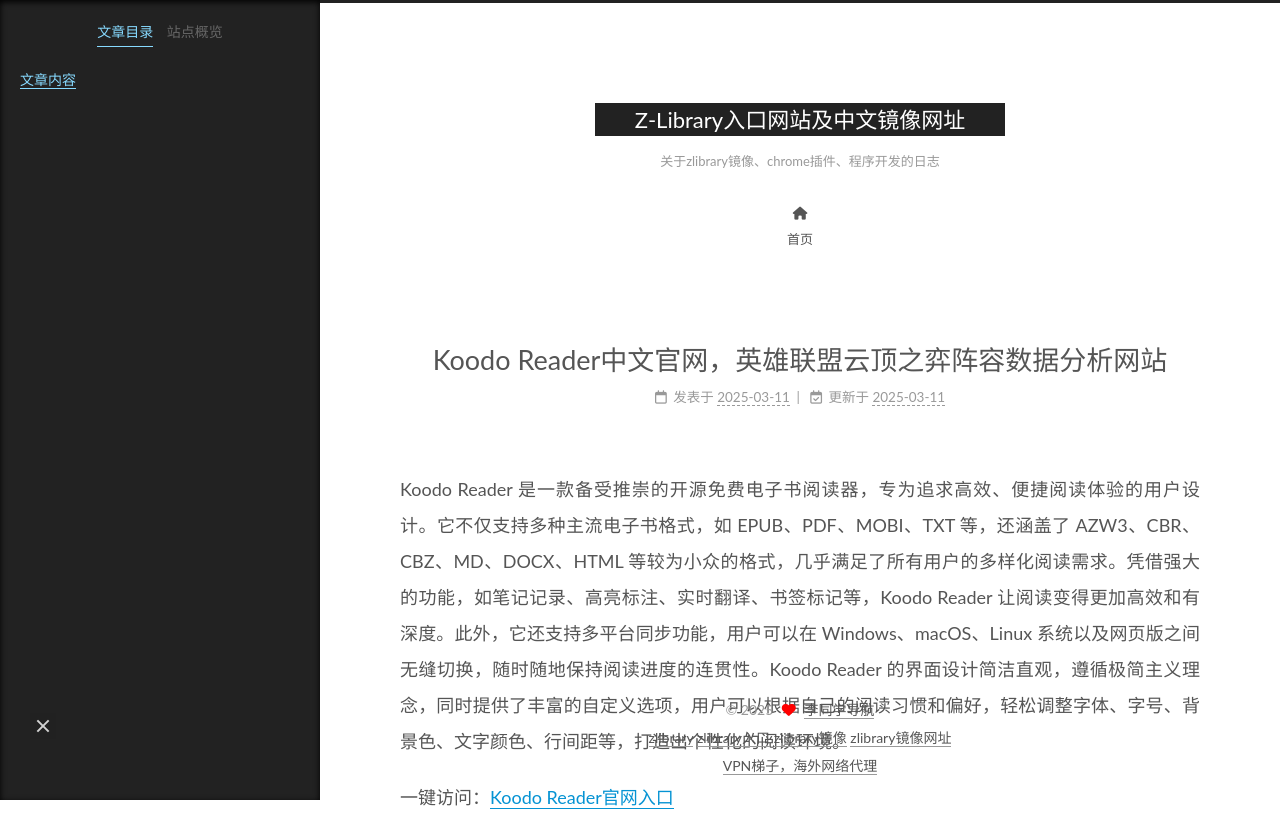
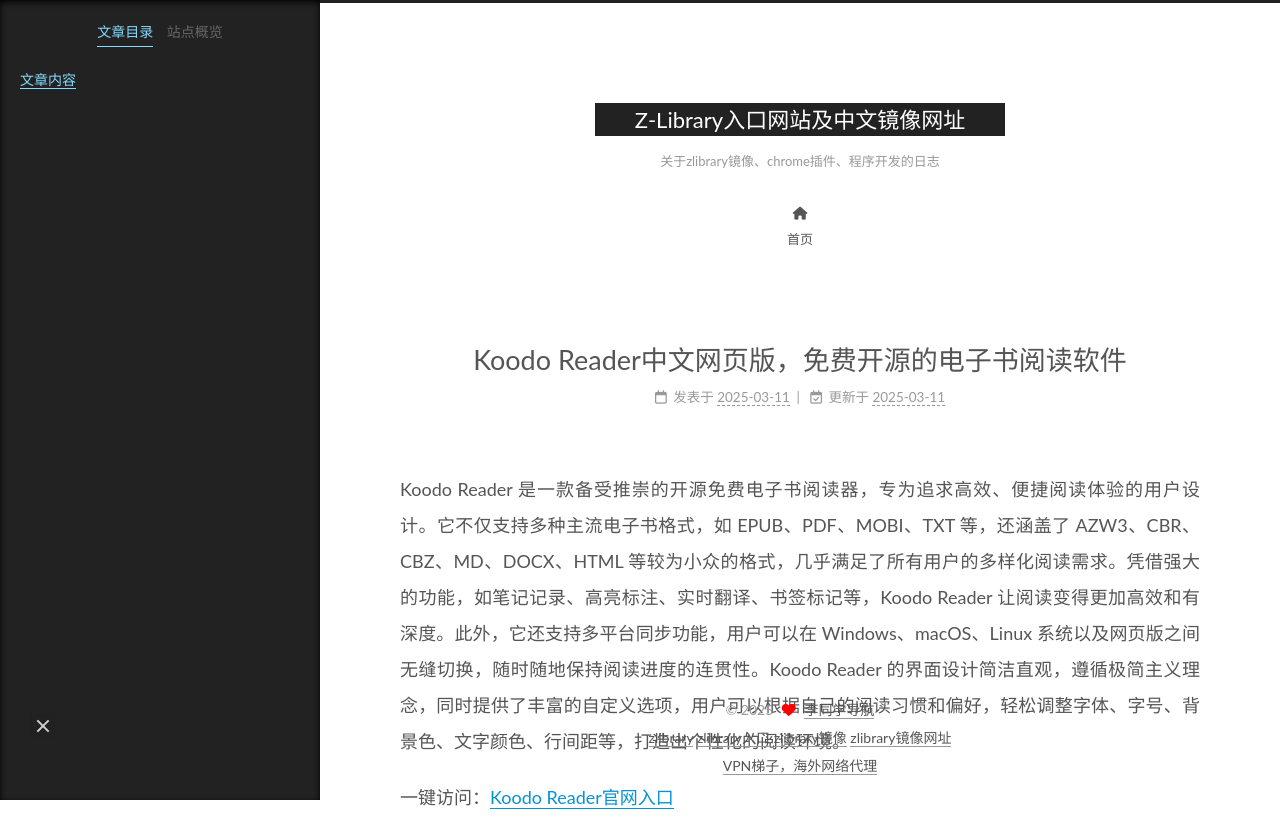
Before and after one commit to z-libraryzlibgsb/z-libraryzlibgsb.github.io, a plain HTML site: page p/koodoreader.html in a window 1280 px wide. Shown: the top 818 px of the page. Drawn offline with nearby package versions, Linux system fonts and the light colour scheme.

Commit message:
Update koodoreader.html

```diff
--- a/p/koodoreader.html
+++ b/p/koodoreader.html
@@ -45,7 +45,7 @@
 <script class="next-config" data-name="page" type="application/json">{"sidebar":"","isHome":false,"isPost":true,"lang":"zh-CN","comments":true,"permalink":"http://example.com/p/zlibrary.html","path":"p/zlibrary.html","title":"Z-Library入口网站及中文镜像网址 "}</script>
 
 <script class="next-config" data-name="calendar" type="application/json">""</script>
-<title>Koodo Reader中文官网，英雄联盟云顶之弈阵容数据分析网站</title>
+<title>Koodo Reader中文网页版，免费开源的电子书阅读软件</title>
 
 
   <noscript>
@@ -137,7 +137,7 @@
         <div class="post-block">
             <article class="post-content" lang="zh-CN">
                 <header class="post-header">
-                    <h1 class="post-title" itemprop="name headline">Koodo Reader中文官网，英雄联盟云顶之弈阵容数据分析网站</h1>
+                    <h1 class="post-title" itemprop="name headline">Koodo Reader中文网页版，免费开源的电子书阅读软件</h1>
                     <div class="post-meta-container">
                         <div class="post-meta">
                             <span class="post-meta-item">
```
